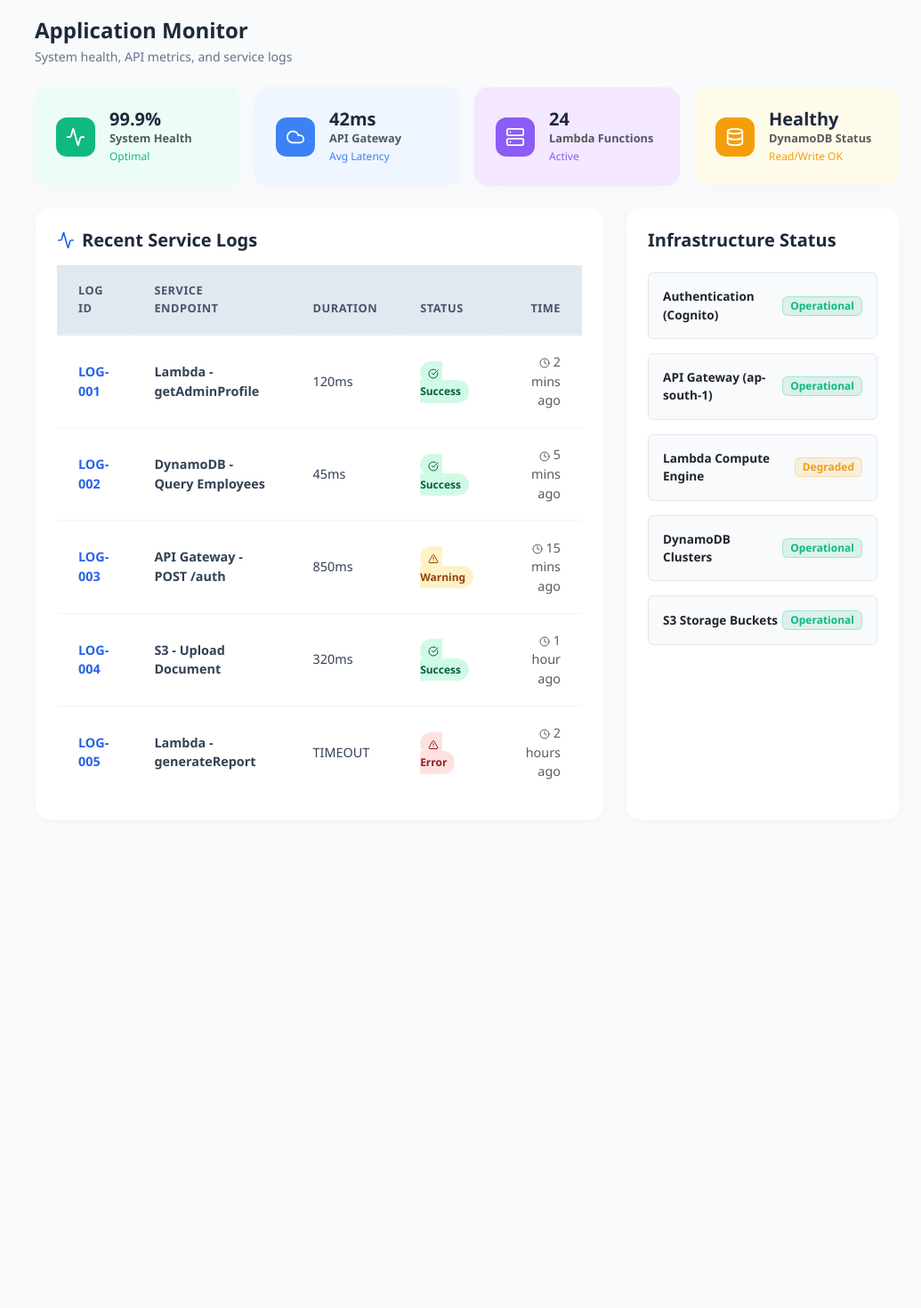
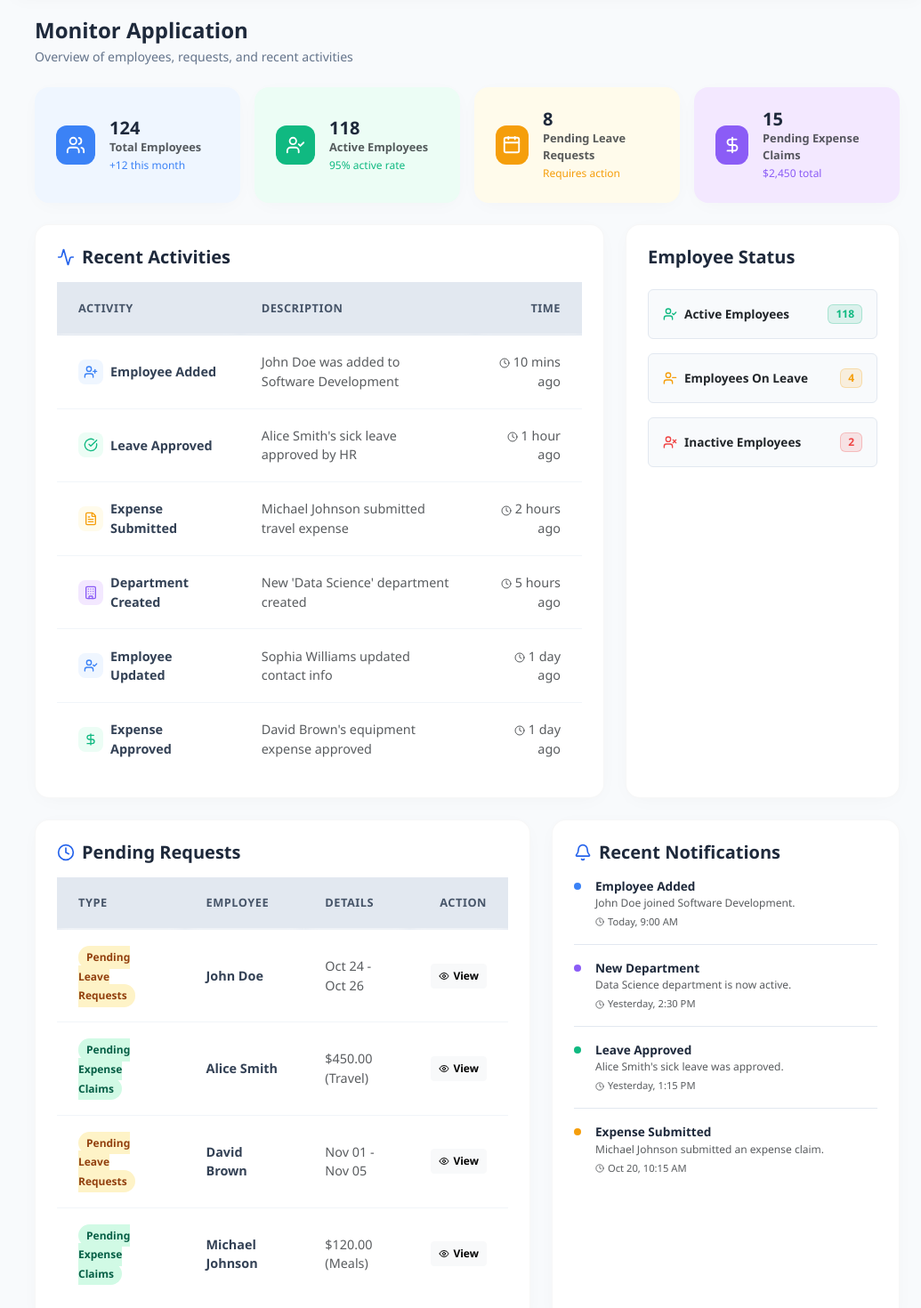
Before and after one commit to Saraswathi52/Emp-portal, a React (Vite) app: page /monitor in a window 1280 px wide. Shown: the part 80-1550 px from the top of the page at 89% size, without its empty margins (245-1280 px from the left). Before the commit the page ends 1026 px from the top, so only its background shows below. Built offline with nearby package versions, Linux system fonts and the light colour scheme.

Commit message:
admin reports

```diff
--- a/src/pages/Monitor.jsx
+++ b/src/pages/Monitor.jsx
@@ -1,7 +1,7 @@
 import { useState } from "react";
 import Sidebar from "../components/Sidebar";
 import Navbar from "../components/Navbar";
-import { Activity, Server, Database, Cloud, AlertTriangle, CheckCircle, Clock } from "lucide-react";
+import { Users, UserCheck, Calendar, DollarSign, UserPlus, Building, CheckCircle, FileText, Bell, Clock, Eye, Activity, UserMinus, UserX } from "lucide-react";
 
 function Monitor() {
   const [sidebarOpen, setSidebarOpen] = useState(false);
@@ -11,18 +11,26 @@ function Monitor() {
   });
 
   const metrics = [
-    { label: "System Health", value: "99.9%", status: "Optimal", icon: Activity, color: "#10b981", bg: "#ecfdf5" },
-    { label: "API Gateway", value: "42ms", status: "Avg Latency", icon: Cloud, color: "#3b82f6", bg: "#eff6ff" },
-    { label: "Lambda Functions", value: "24", status: "Active", icon: Server, color: "#8b5cf6", bg: "#f3e8ff" },
-    { label: "DynamoDB Status", value: "Healthy", status: "Read/Write OK", icon: Database, color: "#f59e0b", bg: "#fffbeb" },
+    { label: "Total Employees", value: "124", status: "+12 this month", icon: Users, color: "#3b82f6", bg: "#eff6ff" },
+    { label: "Active Employees", value: "118", status: "95% active rate", icon: UserCheck, color: "#10b981", bg: "#ecfdf5" },
+    { label: "Pending Leave Requests", value: "8", status: "Requires action", icon: Calendar, color: "#f59e0b", bg: "#fffbeb" },
+    { label: "Pending Expense Claims", value: "15", status: "$2,450 total", icon: DollarSign, color: "#8b5cf6", bg: "#f3e8ff" },
   ];
 
-  const recentLogs = [
-    { id: "LOG-001", service: "Lambda - getAdminProfile", status: "Success", time: "2 mins ago", duration: "120ms" },
-    { id: "LOG-002", service: "DynamoDB - Query Employees", status: "Success", time: "5 mins ago", duration: "45ms" },
-    { id: "LOG-003", service: "API Gateway - POST /auth", status: "Warning", time: "15 mins ago", duration: "850ms" },
-    { id: "LOG-004", service: "S3 - Upload Document", status: "Success", time: "1 hour ago", duration: "320ms" },
-    { id: "LOG-005", service: "Lambda - generateReport", status: "Error", time: "2 hours ago", duration: "TIMEOUT" },
+  const recentActivities = [
+    { id: "ACT-001", action: "Employee Added", description: "John Doe was added to Software Development", time: "10 mins ago", icon: UserPlus, color: "#3b82f6", bg: "#eff6ff" },
+    { id: "ACT-002", action: "Leave Approved", description: "Alice Smith's sick leave approved by HR", time: "1 hour ago", icon: CheckCircle, color: "#10b981", bg: "#ecfdf5" },
+    { id: "ACT-003", action: "Expense Submitted", description: "Michael Johnson submitted travel expense", time: "2 hours ago", icon: FileText, color: "#f59e0b", bg: "#fffbeb" },
+    { id: "ACT-004", action: "Department Created", description: "New 'Data Science' department created", time: "5 hours ago", icon: Building, color: "#8b5cf6", bg: "#f3e8ff" },
+    { id: "ACT-005", action: "Employee Updated", description: "Sophia Williams updated contact info", time: "1 day ago", icon: UserCheck, color: "#3b82f6", bg: "#eff6ff" },
+    { id: "ACT-006", action: "Expense Approved", description: "David Brown's equipment expense approved", time: "1 day ago", icon: DollarSign, color: "#10b981", bg: "#ecfdf5" },
+  ];
+
+  const pendingRequests = [
+    { id: "REQ-001", type: "Pending Leave Requests", user: "John Doe", date: "Oct 24 - Oct 26", status: "Pending" },
+    { id: "REQ-002", type: "Pending Expense Claims", user: "Alice Smith", date: "$450.00 (Travel)", status: "Pending" },
+    { id: "REQ-003", type: "Pending Leave Requests", user: "David Brown", date: "Nov 01 - Nov 05", status: "Pending" },
+    { id: "REQ-004", type: "Pending Expense Claims", user: "Michael Johnson", date: "$120.00 (Meals)", status: "Pending" },
   ];
 
   return (
@@ -33,8 +41,8 @@ function Monitor() {
         <div className="page-content">
           <div className="section-header">
             <div>
-              <h4>Application Monitor</h4>
-              <p>System health, API metrics, and service logs</p>
+              <h4>Monitor Application</h4>
+              <p>Overview of employees, requests, and recent activities</p>
             </div>
           </div>
 
@@ -55,39 +63,35 @@ function Monitor() {
             ))}
           </div>
 
-          <div className="row g-4">
+          <div className="row g-4 mb-4">
             <div className="col-lg-8">
               <div className="card-dashboard p-4 h-100">
                 <h5 className="fw-bold mb-3 d-flex align-items-center gap-2" style={{ color: "var(--gray-800)" }}>
                   <Activity size={20} color="var(--primary)" />
-                  Recent Service Logs
+                  Recent Activities
                 </h5>
                 <div className="table-responsive">
                   <table className="table-custom table mb-0">
                     <thead>
                       <tr>
-                        <th>Log ID</th>
-                        <th>Service Endpoint</th>
-                        <th>Duration</th>
-                        <th>Status</th>
+                        <th>Activity</th>
+                        <th>Description</th>
                         <th className="text-end">Time</th>
                       </tr>
                     </thead>
                     <tbody>
-                      {recentLogs.map((log) => (
-                        <tr key={log.id}>
-                          <td style={{ color: "var(--primary)", fontWeight: 600 }}>{log.id}</td>
-                          <td className="fw-semibold">{log.service}</td>
-                          <td>{log.duration}</td>
+                      {recentActivities.map((act) => (
+                        <tr key={act.id}>
                           <td>
-                            <span className={`badge-status ${log.status === 'Success' ? 'badge-approved' : log.status === 'Warning' ? 'badge-pending' : 'badge-rejected'}`}>
-                              {log.status === 'Success' && <CheckCircle size={12} className="me-1" />}
-                              {log.status === 'Warning' && <AlertTriangle size={12} className="me-1" />}
-                              {log.status === 'Error' && <AlertTriangle size={12} className="me-1" />}
-                              {log.status}
-                            </span>
+                            <div className="d-flex align-items-center gap-2">
+                              <div style={{ background: act.bg, color: act.color, padding: "6px", borderRadius: "8px", display: "flex" }}>
+                                <act.icon size={16} />
+                              </div>
+                              <span className="fw-semibold">{act.action}</span>
+                            </div>
                           </td>
-                          <td className="text-end text-muted small"><Clock size={12} className="me-1" />{log.time}</td>
+                          <td className="text-muted small">{act.description}</td>
+                          <td className="text-end text-muted small"><Clock size={12} className="me-1" />{act.time}</td>
                         </tr>
                       ))}
                     </tbody>
@@ -98,21 +102,91 @@ function Monitor() {
 
             <div className="col-lg-4">
               <div className="card-dashboard p-4 h-100">
-                <h5 className="fw-bold mb-4" style={{ color: "var(--gray-800)" }}>Infrastructure Status</h5>
+                <h5 className="fw-bold mb-4" style={{ color: "var(--gray-800)" }}>Employee Status</h5>
 
                 <div className="d-flex flex-column gap-3">
                   {[
-                    { name: "Authentication (Cognito)", status: "Operational", color: "#10b981" },
-                    { name: "API Gateway (ap-south-1)", status: "Operational", color: "#10b981" },
-                    { name: "Lambda Compute Engine", status: "Degraded", color: "#f59e0b" },
-                    { name: "DynamoDB Clusters", status: "Operational", color: "#10b981" },
-                    { name: "S3 Storage Buckets", status: "Operational", color: "#10b981" },
-                  ].map((service, i) => (
+                    { name: "Active Employees", count: "118", color: "#10b981", icon: UserCheck },
+                    { name: "Employees On Leave", count: "4", color: "#f59e0b", icon: UserMinus },
+                    { name: "Inactive Employees", count: "2", color: "#ef4444", icon: UserX },
+                  ].map((status, i) => (
                     <div key={i} className="d-flex align-items-center justify-content-between p-3 rounded" style={{ background: "var(--gray-50)", border: "1px solid var(--gray-200)" }}>
-                      <span className="fw-semibold text-dark" style={{ fontSize: "0.85rem" }}>{service.name}</span>
-                      <span className="badge" style={{ background: `${service.color}20`, color: service.color, border: `1px solid ${service.color}40`, padding: "4px 8px" }}>
-                        {service.status}
+                      <div className="d-flex align-items-center gap-2">
+                        <status.icon size={16} color={status.color} />
+                        <span className="fw-semibold text-dark" style={{ fontSize: "0.85rem" }}>{status.name}</span>
+                      </div>
+                      <span className="badge" style={{ background: `${status.color}20`, color: status.color, border: `1px solid ${status.color}40`, padding: "4px 8px" }}>
+                        {status.count}
                       </span>
+                    </div>
+                  ))}
+                </div>
+              </div>
+            </div>
+          </div>
+
+          <div className="row g-4">
+            <div className="col-lg-7">
+              <div className="card-dashboard p-4 h-100">
+                <h5 className="fw-bold mb-3 d-flex align-items-center gap-2" style={{ color: "var(--gray-800)" }}>
+                  <Clock size={20} color="var(--primary)" />
+                  Pending Requests
+                </h5>
+                <div className="table-responsive">
+                  <table className="table-custom table mb-0">
+                    <thead>
+                      <tr>
+                        <th>Type</th>
+                        <th>Employee</th>
+                        <th>Details</th>
+                        <th className="text-end">Action</th>
+                      </tr>
+                    </thead>
+                    <tbody>
+                      {pendingRequests.map((req) => (
+                        <tr key={req.id}>
+                          <td>
+                            <span className={`badge-status ${req.type === 'Pending Leave Requests' ? 'badge-pending' : 'badge-approved'}`}>
+                              {req.type}
+                            </span>
+                          </td>
+                          <td className="fw-semibold">{req.user}</td>
+                          <td className="text-muted small">{req.date}</td>
+                          <td className="text-end">
+                            <button className="btn btn-sm btn-light d-inline-flex align-items-center gap-1" style={{ fontSize: "0.75rem", fontWeight: 600 }}>
+                              <Eye size={12} /> View
+                            </button>
+                          </td>
+                        </tr>
+                      ))}
+                    </tbody>
+                  </table>
+                </div>
+              </div>
+            </div>
+
+            <div className="col-lg-5">
+              <div className="card-dashboard p-4 h-100">
+                <h5 className="fw-bold mb-3 d-flex align-items-center gap-2" style={{ color: "var(--gray-800)" }}>
+                  <Bell size={20} color="var(--primary)" />
+                  Recent Notifications
+                </h5>
+                <div className="d-flex flex-column gap-3">
+                  {[
+                    { title: "Employee Added", desc: "John Doe joined Software Development.", time: "Today, 9:00 AM", color: "#3b82f6" },
+                    { title: "New Department", desc: "Data Science department is now active.", time: "Yesterday, 2:30 PM", color: "#8b5cf6" },
+                    { title: "Leave Approved", desc: "Alice Smith's sick leave was approved.", time: "Yesterday, 1:15 PM", color: "#10b981" },
+                    { title: "Expense Submitted", desc: "Michael Johnson submitted an expense claim.", time: "Oct 20, 10:15 AM", color: "#f59e0b" },
+                  ].map((notif, i) => (
+                    <div key={i} className="d-flex gap-3 pb-3" style={{ borderBottom: i !== 3 ? "1px solid var(--gray-200)" : "none" }}>
+                      <div style={{ width: "8px", height: "8px", borderRadius: "50%", background: notif.color, marginTop: "6px", flexShrink: 0 }}></div>
+                      <div>
+                        <div className="fw-bold" style={{ fontSize: "0.85rem", color: "var(--gray-800)" }}>{notif.title}</div>
+                        <div className="text-muted" style={{ fontSize: "0.75rem", marginBottom: "4px" }}>{notif.desc}</div>
+                        <div className="text-muted" style={{ fontSize: "0.7rem", display: "flex", alignItems: "center", gap: "4px" }}>
+                          <Clock size={10} /> {notif.time}
+                        </div>
+                      </div>
                     </div>
                   ))}
                 </div>
--- a/src/pages/Reports.jsx
+++ b/src/pages/Reports.jsx
@@ -4,22 +4,13 @@ import Sidebar from "../components/Sidebar";
 
 const reportTypes = [
   "Employee",
-  "Attendance",
+  "Department",
   "Leave",
-  "Department",
-  "Expense",
-  "Document",
-  "Monthly Hiring"
+  "Expense"
 ];
 
 const reportData = {
   "Employee": {
-    stats: [
-      { label: "Total Employees", value: "156", icon: "bi-people", color: "#3b82f6", bg: "#eff6ff" },
-      { label: "New Hires (Month)", value: "12", icon: "bi-person-plus", color: "#10b981", bg: "#ecfdf5" },
-      { label: "Avg Tenure", value: "2.4 yrs", icon: "bi-clock-history", color: "#f59e0b", bg: "#fffbeb" },
-      { label: "Turnover Rate", value: "3.2%", icon: "bi-graph-down-arrow", color: "#ef4444", bg: "#fef2f2" },
-    ],
     columns: ["Emp ID", "Name", "Department", "Role", "Joining Date", "Status"],
     rows: [
       ["EMP001", "John Doe", "Engineering", "Senior Developer", "12 Jan 2023", "Active"],
@@ -29,44 +20,7 @@ const reportData = {
       ["EMP005", "Michael Brown", "Finance", "Accountant", "20 Sep 2023", "Inactive"],
     ]
   },
-  "Attendance": {
-    stats: [
-      { label: "Avg Attendance", value: "94%", icon: "bi-calendar2-check", color: "#3b82f6", bg: "#eff6ff" },
-      { label: "Present Today", value: "142", icon: "bi-person-check", color: "#10b981", bg: "#ecfdf5" },
-      { label: "Absent", value: "8", icon: "bi-person-x", color: "#ef4444", bg: "#fef2f2" },
-      { label: "Late Arrivals", value: "6", icon: "bi-clock", color: "#f59e0b", bg: "#fffbeb" },
-    ],
-    columns: ["Emp ID", "Name", "Date", "Check In", "Check Out", "Total Hours", "Status"],
-    rows: [
-      ["EMP001", "John Doe", "08 Jul 2026", "09:05 AM", "06:10 PM", "9h 5m", "Present"],
-      ["EMP002", "Jane Smith", "08 Jul 2026", "08:55 AM", "05:45 PM", "8h 50m", "Present"],
-      ["EMP003", "Rajesh Kumar", "08 Jul 2026", "10:15 AM", "07:00 PM", "8h 45m", "Late"],
-      ["EMP004", "Anita Desai", "08 Jul 2026", "—", "—", "0h", "Absent"],
-      ["EMP006", "Sunil Verma", "08 Jul 2026", "09:00 AM", "06:00 PM", "9h 0m", "Present"],
-    ]
-  },
-  "Leave": {
-    stats: [
-      { label: "Total Leaves Taken", value: "45", icon: "bi-calendar-minus", color: "#3b82f6", bg: "#eff6ff" },
-      { label: "Approved", value: "40", icon: "bi-check-circle", color: "#10b981", bg: "#ecfdf5" },
-      { label: "Pending", value: "3", icon: "bi-hourglass-split", color: "#f59e0b", bg: "#fffbeb" },
-      { label: "Rejected", value: "2", icon: "bi-x-circle", color: "#ef4444", bg: "#fef2f2" },
-    ],
-    columns: ["Emp ID", "Name", "Leave Type", "From", "To", "Days", "Status"],
-    rows: [
-      ["EMP001", "John Doe", "Annual Leave", "10 Jul 2026", "14 Jul 2026", "5", "Approved"],
-      ["EMP003", "Rajesh Kumar", "Sick Leave", "05 Jul 2026", "06 Jul 2026", "2", "Approved"],
-      ["EMP005", "Michael Brown", "Personal", "20 Jul 2026", "20 Jul 2026", "1", "Pending"],
-      ["EMP008", "David Lee", "Annual Leave", "01 Aug 2026", "10 Aug 2026", "10", "Rejected"],
-    ]
-  },
   "Department": {
-    stats: [
-      { label: "Total Departments", value: "6", icon: "bi-building", color: "#3b82f6", bg: "#eff6ff" },
-      { label: "Avg Emp per Dept", value: "26", icon: "bi-people", color: "#10b981", bg: "#ecfdf5" },
-      { label: "Highest Headcount", value: "Eng (45)", icon: "bi-graph-up-arrow", color: "#8b5cf6", bg: "#f5f3ff" },
-      { label: "Lowest Headcount", value: "Admin (8)", icon: "bi-graph-down-arrow", color: "#f59e0b", bg: "#fffbeb" },
-    ],
     columns: ["Dept ID", "Department", "Head", "Employee Count", "Budget Utilized", "Status"],
     rows: [
       ["DEP001", "Engineering", "Rajesh Kumar", "45", "78%", "Active"],
@@ -76,13 +30,16 @@ const reportData = {
       ["DEP005", "Finance", "Michael Johnson", "12", "50%", "Active"],
     ]
   },
+  "Leave": {
+    columns: ["Emp ID", "Name", "Leave Type", "From", "To", "Days", "Status"],
+    rows: [
+      ["EMP001", "John Doe", "Annual Leave", "10 Jul 2026", "14 Jul 2026", "5", "Approved"],
+      ["EMP003", "Rajesh Kumar", "Sick Leave", "05 Jul 2026", "06 Jul 2026", "2", "Approved"],
+      ["EMP005", "Michael Brown", "Personal", "20 Jul 2026", "20 Jul 2026", "1", "Pending"],
+      ["EMP008", "David Lee", "Annual Leave", "01 Aug 2026", "10 Aug 2026", "10", "Rejected"],
+    ]
+  },
   "Expense": {
-    stats: [
-      { label: "Total Expenses", value: "$14,500", icon: "bi-currency-dollar", color: "#3b82f6", bg: "#eff6ff" },
-      { label: "Approved", value: "$12,000", icon: "bi-check2-square", color: "#10b981", bg: "#ecfdf5" },
-      { label: "Pending", value: "$2,000", icon: "bi-hourglass", color: "#f59e0b", bg: "#fffbeb" },
-      { label: "Rejected", value: "$500", icon: "bi-x-square", color: "#ef4444", bg: "#fef2f2" },
-    ],
     columns: ["Exp ID", "Emp Name", "Category", "Date", "Amount", "Status"],
     rows: [
       ["EXP1001", "John Doe", "Travel", "01 Jul 2026", "$450.00", "Approved"],
@@ -91,40 +48,15 @@ const reportData = {
       ["EXP1004", "Anita Desai", "Software", "06 Jul 2026", "$299.99", "Pending"],
       ["EXP1005", "Sunil Verma", "Travel", "07 Jul 2026", "$800.00", "Rejected"],
     ]
-  },
-  "Document": {
-    stats: [
-      { label: "Total Documents", value: "1,245", icon: "bi-folder2-open", color: "#3b82f6", bg: "#eff6ff" },
-      { label: "Uploaded (Month)", value: "85", icon: "bi-cloud-arrow-up", color: "#10b981", bg: "#ecfdf5" },
-      { label: "Pending Verification", value: "12", icon: "bi-shield-exclamation", color: "#f59e0b", bg: "#fffbeb" },
-      { label: "Storage Used", value: "4.2 GB", icon: "bi-hdd-network", color: "#8b5cf6", bg: "#f5f3ff" },
-    ],
-    columns: ["Doc ID", "Emp Name", "Type", "Upload Date", "Size", "Status"],
-    rows: [
-      ["DOC5001", "John Doe", "Resume", "01 Jul 2026", "1.2 MB", "Verified"],
-      ["DOC5002", "Jane Smith", "ID Proof", "02 Jul 2026", "2.5 MB", "Verified"],
-      ["DOC5003", "Rajesh Kumar", "Certification", "04 Jul 2026", "800 KB", "Pending"],
-      ["DOC5004", "Anita Desai", "Offer Letter", "05 Jul 2026", "1.5 MB", "Verified"],
-      ["DOC5005", "Michael Brown", "Other", "07 Jul 2026", "3.1 MB", "Pending"],
-    ]
-  },
-  "Monthly Hiring": {
-    stats: [
-      { label: "Offers Extended", value: "15", icon: "bi-envelope-paper", color: "#3b82f6", bg: "#eff6ff" },
-      { label: "Offers Accepted", value: "12", icon: "bi-hand-thumbs-up", color: "#10b981", bg: "#ecfdf5" },
-      { label: "Candidates Joined", value: "10", icon: "bi-person-check", color: "#8b5cf6", bg: "#f5f3ff" },
-      { label: "Avg Time to Fill", value: "18 Days", icon: "bi-stopwatch", color: "#f59e0b", bg: "#fffbeb" },
-    ],
-    columns: ["Candidate Name", "Role", "Department", "Offer Date", "Joining Date", "Status"],
-    rows: [
-      ["Emily Chen", "Frontend Developer", "Engineering", "15 Jun 2026", "01 Jul 2026", "Joined"],
-      ["Robert Wilson", "Account Executive", "Sales", "20 Jun 2026", "05 Jul 2026", "Joined"],
-      ["Sarah Davis", "UI Designer", "Design", "25 Jun 2026", "15 Jul 2026", "Accepted"],
-      ["Tom Holland", "Data Analyst", "Engineering", "28 Jun 2026", "—", "Pending"],
-      ["Lucy Liu", "HR Specialist", "HR", "01 Jul 2026", "—", "Declined"],
-    ]
   }
 };
+
+const globalStats = [
+  { label: "Total Employees", value: "156", icon: "bi-people", color: "#3b82f6", bg: "#eff6ff" },
+  { label: "Total Departments", value: "6", icon: "bi-building", color: "#10b981", bg: "#ecfdf5" },
+  { label: "Total Leave Requests", value: "45", icon: "bi-calendar-minus", color: "#f59e0b", bg: "#fffbeb" },
+  { label: "Total Expense Claims", value: "24", icon: "bi-currency-dollar", color: "#8b5cf6", bg: "#f5f3ff" },
+];
 
 function Reports() {
   const [sidebarOpen, setSidebarOpen] = useState(false);
@@ -222,7 +154,7 @@ function Reports() {
 
 
           <div className="row g-3 mb-4">
-            {currentReport.stats.map((s) => (
+            {globalStats.map((s) => (
               <div key={s.label} className="col-xl-3 col-md-6">
                 <div className="stat-card card-dashboard d-flex align-items-center gap-3 h-100" style={{ background: s.bg }}>
                   <div className="stat-icon flex-shrink-0" style={{ background: s.color, width: 44, height: 44, fontSize: "1.2rem", margin: 0 }}>
```
